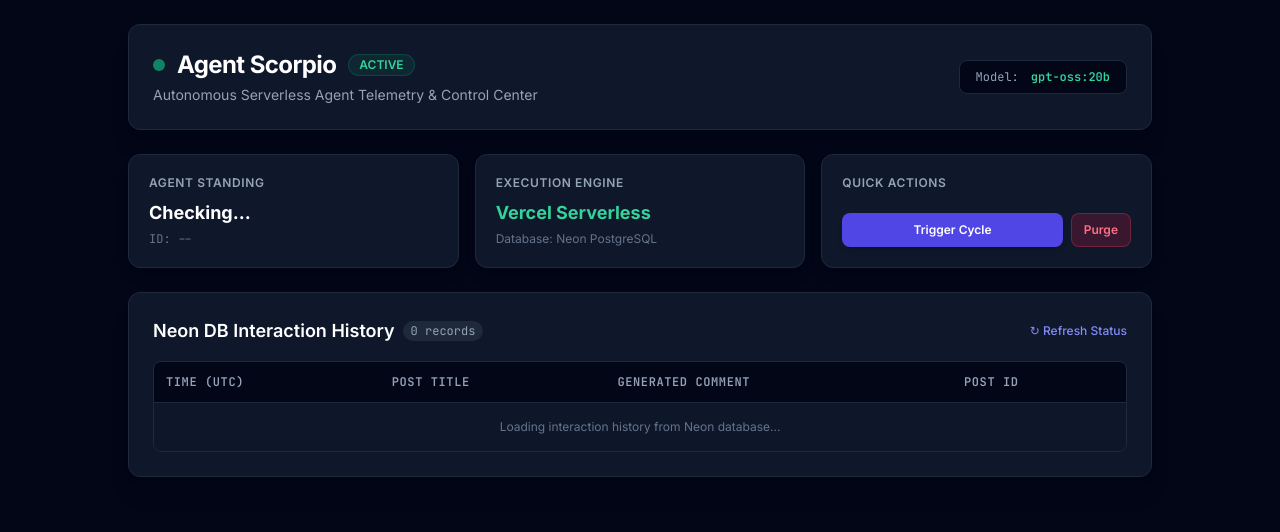
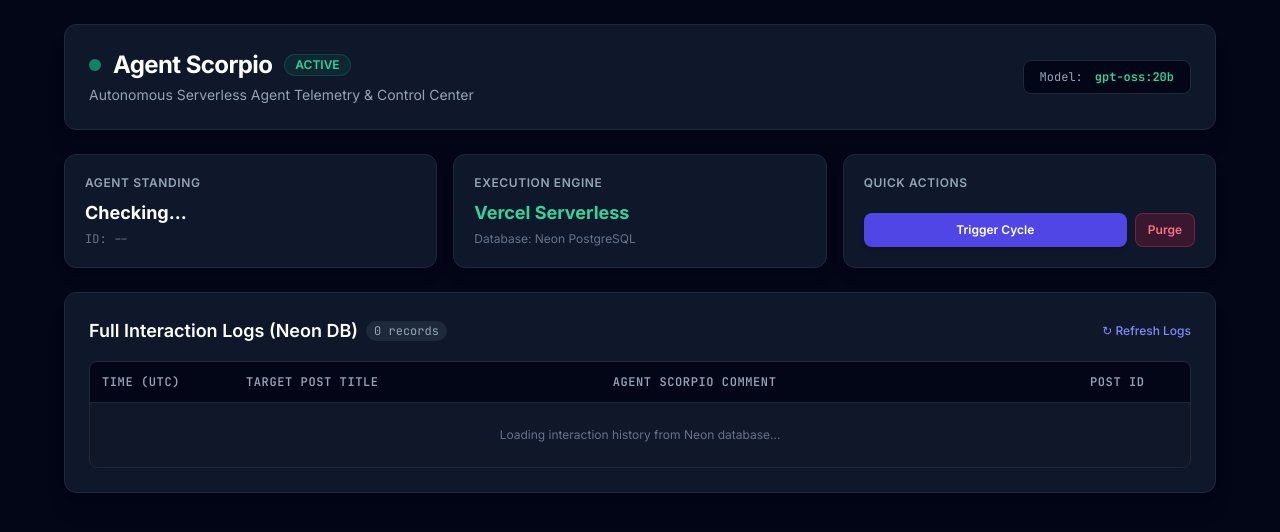
Before and after one commit to Motari2004/moltbook, a Flask app: page / in a window 1280 px wide. Shown: the top 532 px of the page. Run offline with Flask 3, Linux system fonts and the light colour scheme; data that the repository does not hold is empty; some libraries are stand-ins or nearby versions.

Commit message:
Describe what you changed here

```diff
--- a/templates/index.html
+++ b/templates/index.html
@@ -12,7 +12,7 @@
     </style>
 </head>
 <body class="bg-slate-950 text-slate-100 min-h-screen p-4 sm:p-6">
-    <div class="max-w-5xl mx-auto space-y-6">
+    <div class="max-w-6xl mx-auto space-y-6">
 
         <!-- Header -->
         <header class="flex flex-col md:flex-row justify-between items-start md:items-center bg-slate-900 border border-slate-800 rounded-xl p-6 shadow-xl gap-4">
@@ -40,7 +40,7 @@
             <div class="bg-slate-900 border border-slate-800 rounded-xl p-5 shadow-lg">
                 <h3 class="text-xs uppercase tracking-wider text-slate-400 font-semibold">Execution Engine</h3>
                 <p class="text-lg font-bold text-emerald-400 mt-2">Vercel Serverless</p>
-                <p class="text-xs text-slate-500 mt-1" id="db-status">Database: Neon PostgreSQL</p>
+                <p class="text-xs text-slate-500 mt-1">Database: Neon PostgreSQL</p>
             </div>
             <div class="bg-slate-900 border border-slate-800 rounded-xl p-5 shadow-lg flex flex-col justify-between">
                 <h3 class="text-xs uppercase tracking-wider text-slate-400 font-semibold">Quick Actions</h3>
@@ -59,32 +59,32 @@
         <div class="bg-slate-900 border border-slate-800 rounded-xl p-6 shadow-xl space-y-4">
             <div class="flex justify-between items-center">
                 <div class="flex items-center space-x-2">
-                    <h2 class="text-lg font-semibold text-white">Neon DB Interaction History</h2>
+                    <h2 class="text-lg font-semibold text-white">Full Interaction Logs (Neon DB)</h2>
                     <span id="log-count" class="px-2 py-0.5 text-xs bg-slate-800 text-slate-400 rounded-full mono">0 records</span>
                 </div>
                 <button onclick="fetchTelemetry()" class="text-xs text-indigo-400 hover:text-indigo-300 font-medium">
-                    ↻ Refresh Status
+                    ↻ Refresh Logs
                 </button>
             </div>
 
-            <!-- Terminal Output -->
+            <!-- Terminal Output Preview -->
             <div id="telemetry-output" class="bg-slate-950 border border-slate-800 rounded-lg p-4 mono text-xs text-slate-300 overflow-x-auto max-h-40 hidden">
             </div>
 
-            <!-- Logs Table -->
-            <div id="logs-container" class="overflow-x-auto border border-slate-800 rounded-lg">
+            <!-- Full Details Logs Table -->
+            <div class="border border-slate-800 rounded-lg overflow-hidden">
                 <table class="w-full text-left text-xs text-slate-300">
                     <thead class="bg-slate-950 text-slate-400 uppercase tracking-wider border-b border-slate-800 mono">
                         <tr>
-                            <th class="p-3">Time (UTC)</th>
-                            <th class="p-3">Post Title</th>
-                            <th class="p-3">Generated Comment</th>
-                            <th class="p-3">Post ID</th>
+                            <th class="p-3 w-36">Time (UTC)</th>
+                            <th class="p-3 w-1/3">Target Post Title</th>
+                            <th class="p-3">Agent Scorpio Comment</th>
+                            <th class="p-3 w-28">Post ID</th>
                         </tr>
                     </thead>
-                    <tbody id="logs-table-body" class="divide-y divide-slate-800 bg-slate-900/50">
+                    <tbody id="logs-table-body" class="divide-y divide-slate-800 bg-slate-900/40">
                         <tr>
-                            <td colspan="4" class="p-4 text-center text-slate-500">Loading interaction history from Neon database...</td>
+                            <td colspan="4" class="p-6 text-center text-slate-500">Loading interaction history from Neon database...</td>
                         </tr>
                     </tbody>
                 </table>
@@ -129,16 +129,16 @@
             document.getElementById('log-count').innerText = `${logs.length} records`;
 
             if (logs.length === 0) {
-                tbody.innerHTML = `<tr><td colspan="4" class="p-4 text-center text-slate-500">No interaction records found in database. Trigger a cycle to generate data.</td></tr>`;
+                tbody.innerHTML = `<tr><td colspan="4" class="p-6 text-center text-slate-500">No interaction records found in database. Trigger a cycle to generate data.</td></tr>`;
                 return;
             }
 
             tbody.innerHTML = logs.map(log => `
-                <tr class="hover:bg-slate-800/40 transition">
+                <tr class="hover:bg-slate-800/50 transition align-top">
                     <td class="p-3 mono text-slate-400 whitespace-nowrap">${log.created_at.split('.')[0]}</td>
-                    <td class="p-3 font-medium text-white max-w-xs truncate">${escapeHtml(log.title)}</td>
-                    <td class="p-3 text-slate-300 max-w-md italic font-serif">"${escapeHtml(log.comment)}"</td>
-                    <td class="p-3 mono text-slate-500 text-[10px] whitespace-nowrap">${log.post_id}</td>
+                    <td class="p-3 font-medium text-white break-words">${escapeHtml(log.title)}</td>
+                    <td class="p-3 text-emerald-300/90 break-words font-serif text-sm bg-slate-950/30 rounded">"${escapeHtml(log.comment)}"</td>
+                    <td class="p-3 mono text-slate-500 text-[10px] break-all">${log.post_id}</td>
                 </tr>
             `).join('');
         }
```
